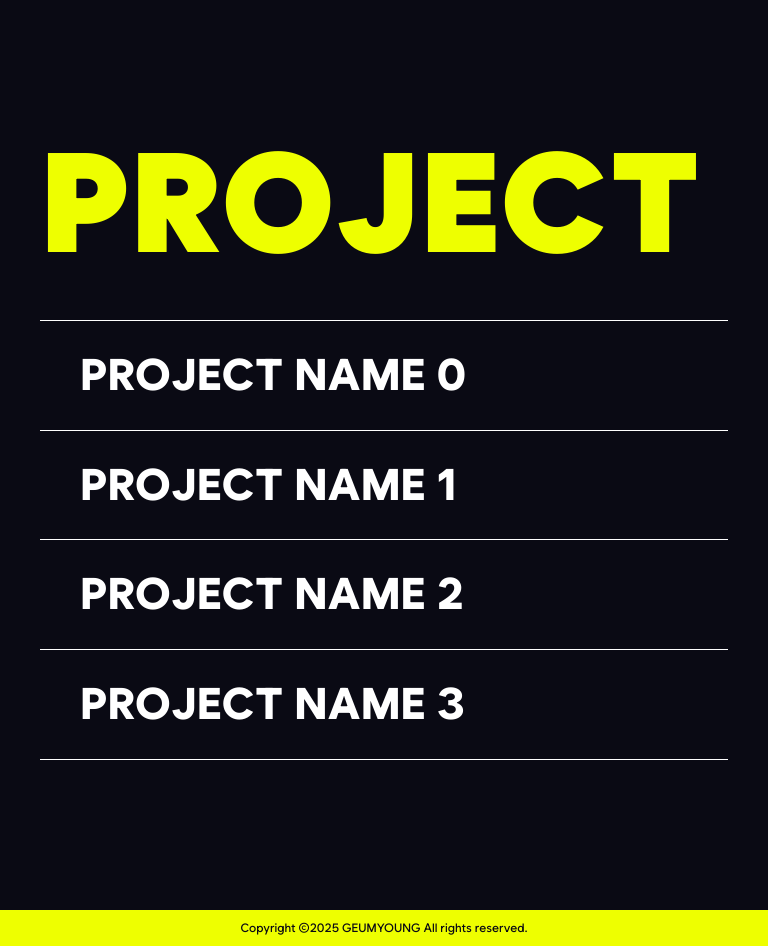
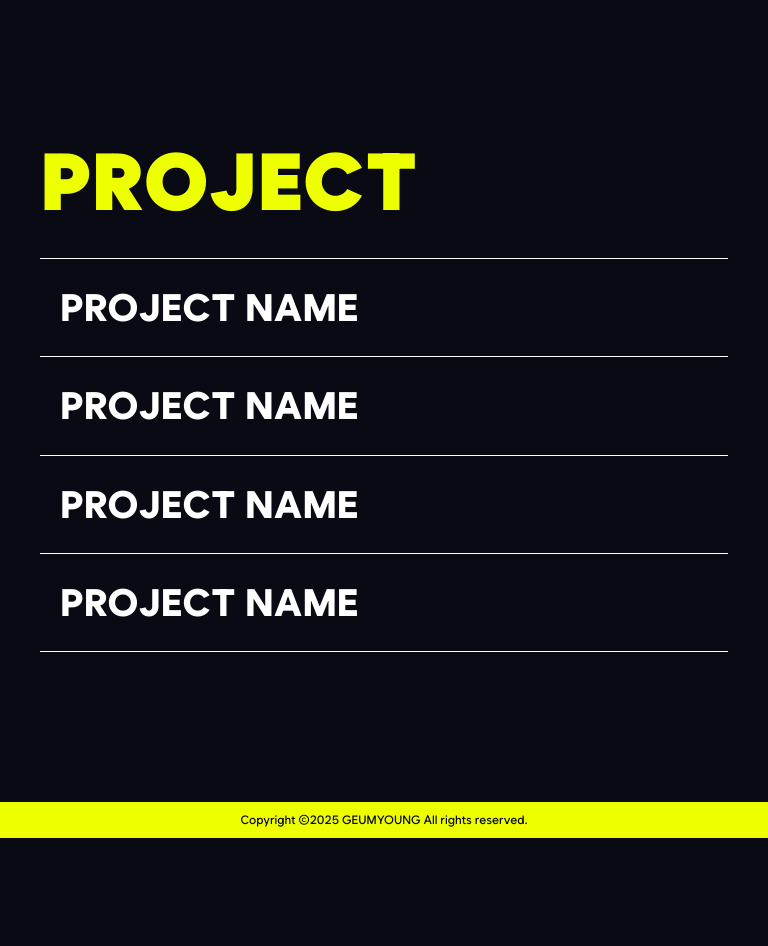
Before and after one commit to geumyoung00/portfolio, a React (Vite) app: page / in a window 768 px wide. Shown: the part 3520-4466 px from the top of the page. After the commit the page ends 4358 px from the top, so only its background shows below. Built offline with nearby package versions, Linux system fonts and the light colour scheme.

Commit message:
#project grid 형식 및.inner 구조 수정, :hover&.active transition 수정

```diff
--- a/src/pages/Home.jsx
+++ b/src/pages/Home.jsx
@@ -1,7 +1,7 @@
 import Sparkle from '@assets/sparkle.svg?react';
 import Star from '@assets/star.svg?react';
 import Circle from '@assets/circle.svg?react';
-import Arrow from '@assets/arrow.svg?react';
+import ArrowLine from '@assets/arrowLine.svg?react';
 import ArrowHead from '@assets/arrowHead.svg?react';
 import { useState } from 'react';
 import { useRef } from 'react';
@@ -208,17 +208,16 @@ function Home() {
               >
                 <div className='title'>
                   <button onClick={() => handleProjectList(index)}>
-                    <h3>{title + ' ' + index}</h3>
+                    <h3>{title}</h3>
                   </button>
                   <a>
                     <i className='arrow'>
-                      {/* <Arrow /> */}
-                      <ArrowHead />
+                      <ArrowHead className='arrow-head' />
+                      <ArrowLine className='arrow-line' />
                     </i>
                   </a>
                 </div>
                 <div className='inner'>
-                  <div className='contents'>
                   <p className='text'>{desc}</p>
                   <div className='badge-list'>
                     <p>skill</p>
@@ -227,7 +226,6 @@ function Home() {
                         return <li key={el + index}>{el}</li>;
                       })}
                     </ul>
-                    </div>
                   </div>
                   <div className='project-img'></div>
                 </div>
--- a/src/sass/_common.scss
+++ b/src/sass/_common.scss
@@ -116,12 +116,13 @@ h3 {
 
     &:has(ul) {
         display: block;
+        margin: $spaceSmall 0;
 
         p {
             font-size: 2rem;
             text-transform: uppercase;
             font-weight: 800;
-            margin: $spaceSmall 0 $spaceRegular;
+            margin-bottom: $spaceRegular;
         }
 
         ul {
@@ -147,7 +148,7 @@ h3 {
 #visual {
     position: relative;
     height: calc(100vh - 10rem);
-    @include margin-auto(0, 0);
+    @include margin-auto();
 
     .image-box {
         grid-column: 1/13;
@@ -183,7 +184,7 @@ h3 {
         display: block;
         width: 660px;
         height: 600px;
-        @include margin-auto(0, 0);
+        @include margin-auto();
         background: gray;
     }
 
@@ -251,7 +252,7 @@ h3 {
         align-items: center;
         justify-content: space-between;
         width: 1100px;
-        @include margin-auto(0, 0);
+        @include margin-auto();
 
         h2 {
             font-size: 2.8rem;
@@ -438,14 +439,19 @@ h3 {
     }
 
     article {
-        padding: 0 4rem;
+        display: grid;
+        grid-template-columns: repeat(12, 1fr);
+        grid-column-gap: $spaceMedium;
         border-top: 1px solid #FFF;
 
         .title {
+            grid-column: 1/13;
             display: flex;
             flex-flow: row nowrap;
             justify-content: space-between;
             align-items: center;
+            width: calc(100% - 8rem);
+            @include margin-auto();
             position: relative;
 
             button {
@@ -474,11 +480,11 @@ h3 {
                 border-radius: 50%;
                 position: absolute;
                 right: 0;
-                transform: rotate(90deg);
                 opacity: 1;
                 z-index: -1;
                 overflow: hidden;
-                transition: transform .4s ease;
+                transform: rotate(90deg);
+                transition: transform .3s ease .3s;
 
                 &::after {
                     display: block;
@@ -492,7 +498,7 @@ h3 {
                     background: $colorYellow;
                     border-radius: 50%;
                     z-index: -1;
-                    transition: width .4s ease, height .4s ease;
+                    transition: width .4s ease .2s, height .4s ease .2s;
                 }
             }
 
@@ -501,66 +507,65 @@ h3 {
                 height: 3.2rem;
                 overflow: hidden;
                 position: relative;
-                left: -100%;
-                opacity: 0;
-                transition: all .4s ease;
 
-                &::after {
-                    display: block;
-                    content: '';
-                    width: 0;
-                    height: 2px;
-                    background: #FFF;
+                .arrow-head {
+                    width: auto;
+                    opacity: 0;
+                    fill: #FFF;
                     position: absolute;
+                    left: 50%;
                     top: 50%;
-                    right: 2px;
-                    transform: translateY(-50%);
+                    transform: translateX(-250%) translateY(-50%);
+                    transition: transform .3s ease, opacity .3s ease, left .3s ease, fill .3s ease .3s;
                 }
 
-                svg {
-                    width: auto;
-                    fill: #FFF;
-                    position: absolute;
-                    right: 50%;
-                    transform: translateX(50%);
-                    transition: fill .25s ease .15s, transform .4s ease;
+                .arrow-line {
+                    width: 0;
+                    fill: $colorBlack;
+                    transition: width .3s ease;
                 }
             }
 
             &:hover {
                 .arrow {
-                    left: 0;
-                    opacity: 1;
+                    .arrow-head {
+                        opacity: 1;
+                        transform: translateX(-50%) translateY(-50%);
+                    }
                 }
             }
         }
 
         .inner {
+            grid-column: 1/13;
             display: grid;
-            grid-template-columns: repeat(12, 1fr);
-            width: 100%;
+            grid-template-areas:
+                'text img'
+                'skills img'
+            ;
+            grid-template-columns: repeat(2, 1fr);
+            grid-column-gap: $spaceMedium;
+            width: calc(100% - 8rem);
+            @include margin-auto();
             height: 0rem;
-            padding-top: 0;
-            padding-bottom: 0;
+            padding: 0;
             overflow: hidden;
-            transition: all .6s ease;
+            transition: all 0.6s ease .2s;
 
-            .contents {
-                grid-column: 1/7;
-                display: flex;
-                flex-direction: column;
-                justify-content: space-between;
+            .text {
+                grid-area: text;
+            }
 
-                .badge-list {
-                    margin: $spaceSmall 0;
-                }
+            .badge-list {
+                grid-area: skills;
             }
 
             .project-img {
-                width: 100%;
+                grid-area: img;
                 height: 100%;
+                margin-left: 2.4rem;
+                width: calc(100% - 2.4rem);
                 background: $colorYellow;
-                grid-column: 8/13;
             }
         }
 
@@ -573,46 +578,41 @@ h3 {
 
                 a {
                     z-index: 1;
-                    transform: rotate(0);
-                    transition: transform .5s ease;
                     cursor: pointer;
+                    transform: rotate(0deg);
+                    transition: transform .3s ease;
+
 
                     &::after {
                         width: 100%;
                         height: 100%;
-                        transition: all .4s ease;
                     }
                 }
 
                 .arrow {
-                    left: 0;
                     opacity: 1;
 
-                    &::after {
-                        width: calc(100% - 2px);
-                        left: 0;
-                        right: auto;
-                        background: $colorBlack;
-                        transition: width .4s ease .3s;
+                    .arrow-head {
+                        margin-top: 0;
+                        left: auto;
+                        right: 0;
+                        transform: translateY(-50%) translateX(0);
+                        opacity: 1;
+                        fill: $colorBlack;
+                        transition: right .3s ease .3s, transform .3s ease .3s;
                     }
 
-                    svg {
-                        width: auto;
-                        fill: $colorBlack;
-                        position: absolute;
-                        right: 50%;
-                        transform: translateX(calc(100% + 2px));
-                        opacity: 1;
-                        transition: transform .3s ease .4s;
+                    .arrow-line {
+                        width: 100%;
+                        transition: width .3s ease .3s;
                     }
                 }
             }
 
             .inner {
                 height: 40rem;
-                padding-top: 1rem;
-                padding-bottom: 6rem;
-                transition: all .6s ease .2s;
+                padding: 1rem 0 6rem;
+                transition: all .6s ease .3s;
             }
         }
     }
--- a/src/sass/_media.scss
+++ b/src/sass/_media.scss
@@ -5,6 +5,20 @@
 @media (max-width: $breakpoint-desktop) {
     section {
         width: calc(100vw - 10rem);
+    }
+
+    .badge-list {
+        grid-row-gap: 1.2rem;
+
+        &:has(ul) {
+            ul {
+                grid-row-gap: 1rem;
+            }
+
+            p {
+                font-size: 2.4rem;
+            }
+        }
     }
 
     #visual {
@@ -60,6 +74,67 @@
         }
     }
 
+    #project {
+        article {
+            .inner {
+                .badge-list {
+                    margin-top: 6rem;
+                }
+            }
+        }
+    }
+
+    @media screen and (max-width: 1180px) {
+        #project {
+            h2 {
+                font-size: 8rem;
+                margin-bottom: 3.2rem;
+            }
+
+            article {
+                .title {
+                    width: calc(100% - 2.8rem - 2.8rem);
+
+                    h3 {
+                        font-size: 4.4rem;
+                        line-height: 1.3;
+                    }
+
+                    button {
+                        padding: $spaceMedium 0;
+                    }
+
+                    a {
+                        width: 5.6rem;
+                        height: 5.6rem;
+                    }
+
+                    .arrow {
+                        width: 3.4rem;
+
+                        svg {
+                            width: 15px;
+                        }
+                    }
+                }
+
+                .inner {
+                    width: calc(100% - 5.6rem);
+
+                    .project-img {
+                        width: calc(100% - 2rem);
+                        margin-left: 2rem;
+                    }
+                }
+
+                &.active {
+                    .inner {
+                        height: 45rem;
+                    }
+                }
+            }
+        }
+    }
 }
 
 //노트북 961px ~ 1024px
@@ -227,6 +302,31 @@
             }
         }
     }
+
+    #project {
+        article {
+            grid-template-columns: repeat(6, 1fr);
+
+            .title {
+                grid-column: 1/7;
+            }
+
+            .inner {
+                grid-column: 1/7;
+
+                .badge-list {
+                    margin-top: $spaceLarge;
+                }
+            }
+
+            &.active {
+                .inner {
+                    height: 38rem;
+                }
+            }
+        }
+
+    }
 }
 
 // 태블릿 721px ~ 960px
@@ -372,6 +472,61 @@
         }
     }
 
+    #project {
+        article {
+            display: flex;
+            flex-direction: column;
+
+            .title {
+                width: calc(100% - 4rem);
+
+                h3 {
+                    font-size: 3.8rem;
+                }
+
+                a {
+                    width: 5rem;
+                    height: 5rem;
+                }
+
+                .arrow {
+                    width: 2.8rem;
+                }
+            }
+
+            .inner {
+                display: flex;
+                flex-direction: column;
+                position: relative;
+                width: calc(100% - 4rem);
+            }
+
+            &.active {
+                .title {
+                    .arrow {
+                        svg {
+                            transform: translateX(100%);
+                        }
+                    }
+                }
+            }
+        }
+    }
+}
+
+@media screen and (min-device-width: 768px) and (max-device-width: 1366px) {
+
+    //아이패드 only
+    #project {
+        article {
+            .title {
+                .arrow {
+                    left: 0;
+                    opacity: 1;
+                }
+            }
+        }
+    }
 }
 
 // 모바일에서 태블릿 536px ~ 720px
--- a/src/sass/_mixin.scss
+++ b/src/sass/_mixin.scss
@@ -1,6 +1,6 @@
 @import './var';
 
-@mixin margin-auto($top, $bottom) {
+@mixin margin-auto($top: 0, $bottom: 0) {
     margin: $top auto $bottom;
 }
 
--- a/src/style/style.css
+++ b/src/style/style.css
@@ -104,12 +104,13 @@ h3:has(span) span {
 }
 .badge-list:has(ul) {
   display: block;
+  margin: 1.2rem 0;
 }
 .badge-list:has(ul) p {
   font-size: 2rem;
   text-transform: uppercase;
   font-weight: 800;
-  margin: 1.2rem 0 1.6rem;
+  margin-bottom: 1.6rem;
 }
 .badge-list:has(ul) ul {
   display: flex;
@@ -369,14 +370,19 @@ h3:has(span) span {
   border-bottom: 1px solid #FFF;
 }
 #project article {
-  padding: 0 4rem;
+  display: grid;
+  grid-template-columns: repeat(12, 1fr);
+  grid-column-gap: 2.4rem;
   border-top: 1px solid #FFF;
 }
 #project article .title {
+  grid-column: 1/13;
   display: flex;
   flex-flow: row nowrap;
   justify-content: space-between;
   align-items: center;
+  width: calc(100% - 8rem);
+  margin: 0 auto 0;
   position: relative;
 }
 #project article .title button {
@@ -402,11 +408,11 @@ h3:has(span) span {
   border-radius: 50%;
   position: absolute;
   right: 0;
-  transform: rotate(90deg);
   opacity: 1;
   z-index: -1;
   overflow: hidden;
-  transition: transform 0.4s ease;
+  transform: rotate(90deg);
+  transition: transform 0.3s ease 0.3s;
 }
 #project article .title a::after {
   display: block;
@@ -420,64 +426,58 @@ h3:has(span) span {
   background: #EEFF00;
   border-radius: 50%;
   z-index: -1;
-  transition: width 0.4s ease, height 0.4s ease;
+  transition: width 0.4s ease 0.2s, height 0.4s ease 0.2s;
 }
 #project article .title .arrow {
   width: 4rem;
   height: 3.2rem;
   overflow: hidden;
   position: relative;
-  left: -100%;
+}
+#project article .title .arrow .arrow-head {
+  width: auto;
   opacity: 0;
-  transition: all 0.4s ease;
-}
-#project article .title .arrow::after {
-  display: block;
-  content: "";
-  width: 0;
-  height: 2px;
-  background: #FFF;
-  position: absolute;
-  top: 50%;
-  right: 2px;
-  transform: translateY(-50%);
-}
-#project article .title .arrow svg {
-  width: auto;
   fill: #FFF;
   position: absolute;
-  right: 50%;
-  transform: translateX(50%);
-  transition: fill 0.25s ease 0.15s, transform 0.4s ease;
+  left: 50%;
+  top: 50%;
+  transform: translateX(-250%) translateY(-50%);
+  transition: transform 0.3s ease, opacity 0.3s ease, left 0.3s ease, fill 0.3s ease 0.3s;
 }
-#project article .title:hover .arrow {
-  left: 0;
+#project article .title .arrow .arrow-line {
+  width: 0;
+  fill: #0A0A14;
+  transition: width 0.3s ease;
+}
+#project article .title:hover .arrow .arrow-head {
   opacity: 1;
+  transform: translateX(-50%) translateY(-50%);
 }
 #project article .inner {
+  grid-column: 1/13;
   display: grid;
-  grid-template-columns: repeat(12, 1fr);
-  width: 100%;
+  grid-template-areas: "text img" "skills img";
+  grid-template-columns: repeat(2, 1fr);
+  grid-column-gap: 2.4rem;
+  width: calc(100% - 8rem);
+  margin: 0 auto 0;
   height: 0rem;
-  padding-top: 0;
-  padding-bottom: 0;
+  padding: 0;
   overflow: hidden;
-  transition: all 0.6s ease;
+  transition: all 0.6s ease 0.2s;
 }
-#project article .inner .contents {
-  grid-column: 1/7;
-  display: flex;
-  flex-direction: column;
-  justify-content: space-between;
+#project article .inner .text {
+  grid-area: text;
 }
-#project article .inner .contents .badge-list {
-  margin: 1.2rem 0;
+#project article .inner .badge-list {
+  grid-area: skills;
 }
 #project article .inner .project-img {
-  width: 100%;
+  grid-area: img;
   height: 100%;
+  margin-left: 2.4rem;
+  width: calc(100% - 2.4rem);
   background: #EEFF00;
-  grid-column: 8/13;
 }
 #project article.active .title h3 {
   color: #EEFF00;
@@ -485,40 +485,34 @@ h3:has(span) span {
 }
 #project article.active .title a {
   z-index: 1;
-  transform: rotate(0);
-  transition: transform 0.5s ease;
   cursor: pointer;
+  transform: rotate(0deg);
+  transition: transform 0.3s ease;
 }
 #project article.active .title a::after {
   width: 100%;
   height: 100%;
-  transition: all 0.4s ease;
 }
 #project article.active .title .arrow {
-  left: 0;
   opacity: 1;
 }
-#project article.active .title .arrow::after {
-  width: calc(100% - 2px);
-  left: 0;
-  right: auto;
-  background: #0A0A14;
-  transition: width 0.4s ease 0.3s;
+#project article.active .title .arrow .arrow-head {
+  margin-top: 0;
+  left: auto;
+  right: 0;
+  transform: translateY(-50%) translateX(0);
+  opacity: 1;
+  fill: #0A0A14;
+  transition: right 0.3s ease 0.3s, transform 0.3s ease 0.3s;
 }
-#project article.active .title .arrow svg {
-  width: auto;
-  fill: #0A0A14;
-  position: absolute;
-  right: 50%;
-  transform: translateX(calc(100% + 2px));
-  opacity: 1;
-  transition: transform 0.3s ease 0.4s;
+#project article.active .title .arrow .arrow-line {
+  width: 100%;
+  transition: width 0.3s ease 0.3s;
 }
 #project article.active .inner {
   height: 40rem;
-  padding-top: 1rem;
-  padding-bottom: 6rem;
-  transition: all 0.6s ease 0.2s;
+  padding: 1rem 0 6rem;
+  transition: all 0.6s ease 0.3s;
 }
 
 .footer {
@@ -535,6 +529,15 @@ h3:has(span) span {
 @media (max-width: 1440px) {
   section {
     width: calc(100vw - 10rem);
+  }
+  .badge-list {
+    grid-row-gap: 1.2rem;
+  }
+  .badge-list:has(ul) ul {
+    grid-row-gap: 1rem;
+  }
+  .badge-list:has(ul) p {
+    font-size: 2.4rem;
   }
   #visual h2 {
     font-size: 13.2rem;
@@ -572,6 +575,45 @@ h3:has(span) span {
   }
   .contact .inner {
     width: calc(100vw - 10rem);
+  }
+  #project article .inner .badge-list {
+    margin-top: 6rem;
+  }
+}
+@media screen and (max-width: 1440px) and (max-width: 1180px) {
+  #project h2 {
+    font-size: 8rem;
+    margin-bottom: 3.2rem;
+  }
+  #project article .title {
+    width: calc(100% - 2.8rem - 2.8rem);
+  }
+  #project article .title h3 {
+    font-size: 4.4rem;
+    line-height: 1.3;
+  }
+  #project article .title button {
+    padding: 2.4rem 0;
+  }
+  #project article .title a {
+    width: 5.6rem;
+    height: 5.6rem;
+  }
+  #project article .title .arrow {
+    width: 3.4rem;
+  }
+  #project article .title .arrow svg {
+    width: 15px;
+  }
+  #project article .inner {
+    width: calc(100% - 5.6rem);
+  }
+  #project article .inner .project-img {
+    width: calc(100% - 2rem);
+    margin-left: 2rem;
+  }
+  #project article.active .inner {
+    height: 45rem;
   }
 }
 @media (max-width: 1024px) {
@@ -693,6 +735,21 @@ h3:has(span) span {
   #info article.skills .sub-title {
     margin-bottom: 1.2rem;
   }
+  #project article {
+    grid-template-columns: repeat(6, 1fr);
+  }
+  #project article .title {
+    grid-column: 1/7;
+  }
+  #project article .inner {
+    grid-column: 1/7;
+  }
+  #project article .inner .badge-list {
+    margin-top: 3.2rem;
+  }
+  #project article.active .inner {
+    height: 38rem;
+  }
 }
 @media (max-width: 960px) {
   .header {
@@ -796,6 +853,38 @@ h3:has(span) span {
   }
   #info article.edu .text {
     grid-column: 3/7;
+  }
+  #project article {
+    display: flex;
+    flex-direction: column;
+  }
+  #project article .title {
+    width: calc(100% - 4rem);
+  }
+  #project article .title h3 {
+    font-size: 3.8rem;
+  }
+  #project article .title a {
+    width: 5rem;
+    height: 5rem;
+  }
+  #project article .title .arrow {
+    width: 2.8rem;
+  }
+  #project article .inner {
+    display: flex;
+    flex-direction: column;
+    position: relative;
+    width: calc(100% - 4rem);
+  }
+  #project article.active .title .arrow svg {
+    transform: translateX(100%);
+  }
+}
+@media screen and (min-device-width: 768px) and (max-device-width: 1366px) {
+  #project article .title .arrow {
+    left: 0;
+    opacity: 1;
   }
 }
 @media (max-width: 720px) {
```
Also changed, not shown: src/assets/arrow.svg (deleted), src/assets/arrowLine.svg (added). Lines whose indentation alone changed are shown as unchanged.
